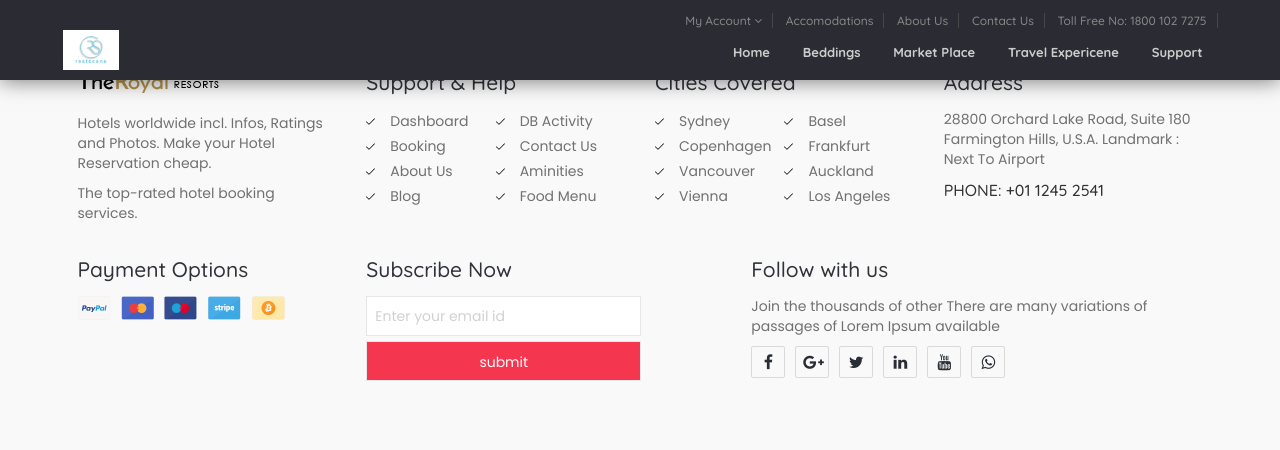
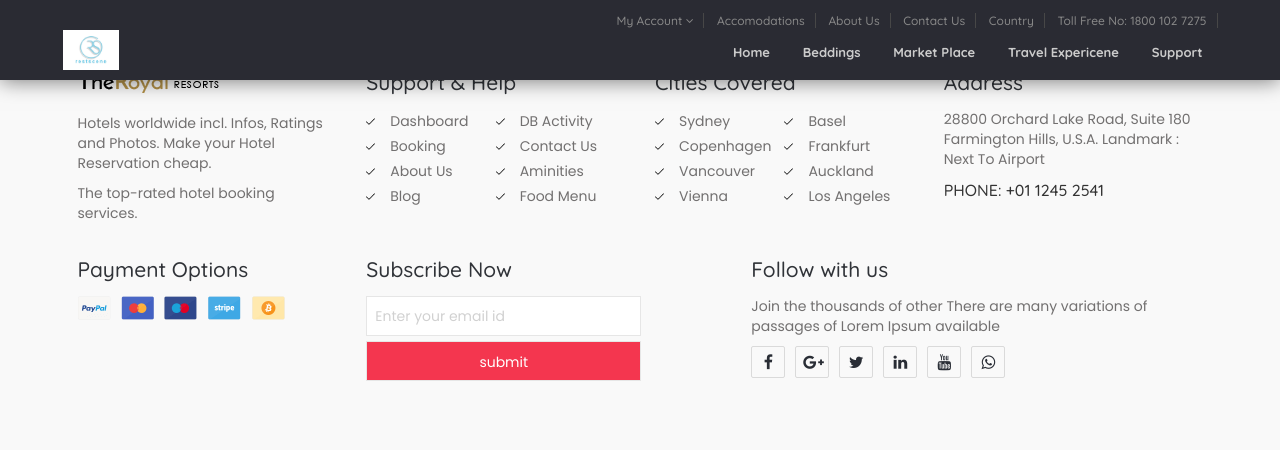
Before and after one commit to Adewebs/restscene, a Django app: template restscene/templates/landing/base.html in a window 1280 px wide. Shown: the top 450 px of the page. Run offline with Django 5.2, Linux system fonts and the light colour scheme; the template is opened without the code that fills it, so the values that code supplies are empty; some libraries are stand-ins or nearby versions.

Commit message:
country flag intorduced

```diff
--- a/accomodation_app/models.py
+++ b/accomodation_app/models.py
@@ -42,7 +42,9 @@ class ApartmentType(models.Model):
         super().save(*args, **kwargs)
 
     def __str__(self):
-        return self.name
+        return f"{self.name} -  {self.country}"
+
+
 
     class Meta:
         verbose_name = 'Apartment Type'
--- a/restscene/templates/landing/base.html
+++ b/restscene/templates/landing/base.html
@@ -53,7 +53,12 @@
 							</li>
 							<li><a href="contact-us.html">Contact Us</a>
 							</li>
-
+<li>
+    <a href="contact-us.html">
+        Country
+        <span class="fi fi-{{ user_country|lower }}"></span>  <!-- Country Flag Icon -->
+    </a>
+</li>
 							<li><a href="#">Toll Free No: 1800 102 7275</a>
 							</li>
 						</ul>
--- a/restscene/templates/landing/head.html
+++ b/restscene/templates/landing/head.html
@@ -23,5 +23,6 @@
 	<!--[if lt IE 9]>
 	<script src="{% static 'home/js/html5shiv.js' %}"></script>
 	<script src="{% static 'home/js/respond.min.js' %}"></script>
+	  <link rel="stylesheet" href="https://cdn.jsdelivr.net/npm/flag-icons/css/flag-icons.min.css">
 	<![endif]-->
 </head>
--- a/restscene/templates/landing/index.html
+++ b/restscene/templates/landing/index.html
@@ -9,7 +9,7 @@
 					<div class="col-md-6">
 						<div class="book-title">
 							<h2>Everyone Love RestScene</h2>
-							<p>Your detected country: {{ user_country }}</p>
+
 							<p>This’s a next-generation online accommodation sourcing platform connecting travelers with a diverse range of hotels, serviced apartments, short-stay rentals, and unique lodging experiences worldwide.</p>
 						</div>
 					</div>
--- a/restscene/views.py
+++ b/restscene/views.py
@@ -9,7 +9,7 @@ from datetime import datetime
 def homepageapp(request):
     user_country = request.session.get('user_country', 'US')  # Default to 'US' if not found
 
-    get_all_available_apartment = ApartmentType.objects.filter(availability_status=True)
+    get_all_available_apartment = ApartmentType.objects.filter(availability_status=True, country=user_country)
     page = "RestScene" + ' | Home'
 
     context = {
```
Also changed, not shown: db.sqlite3.
